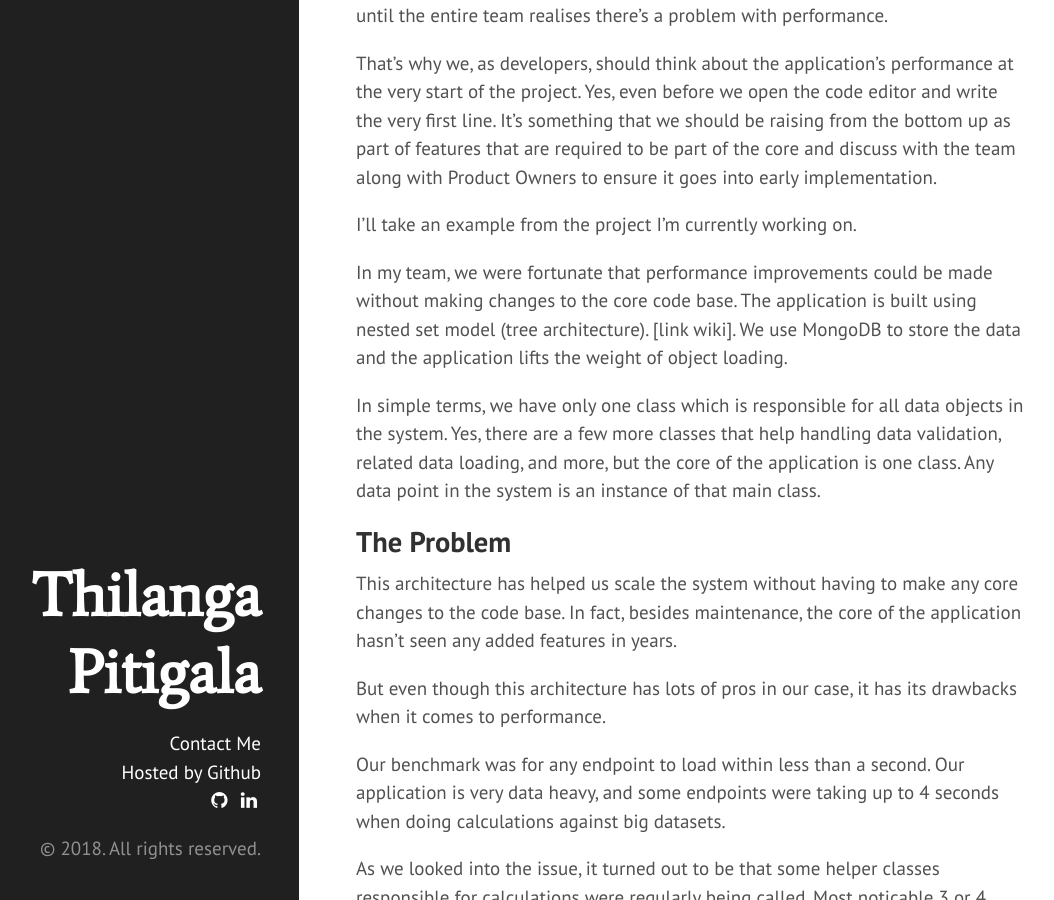
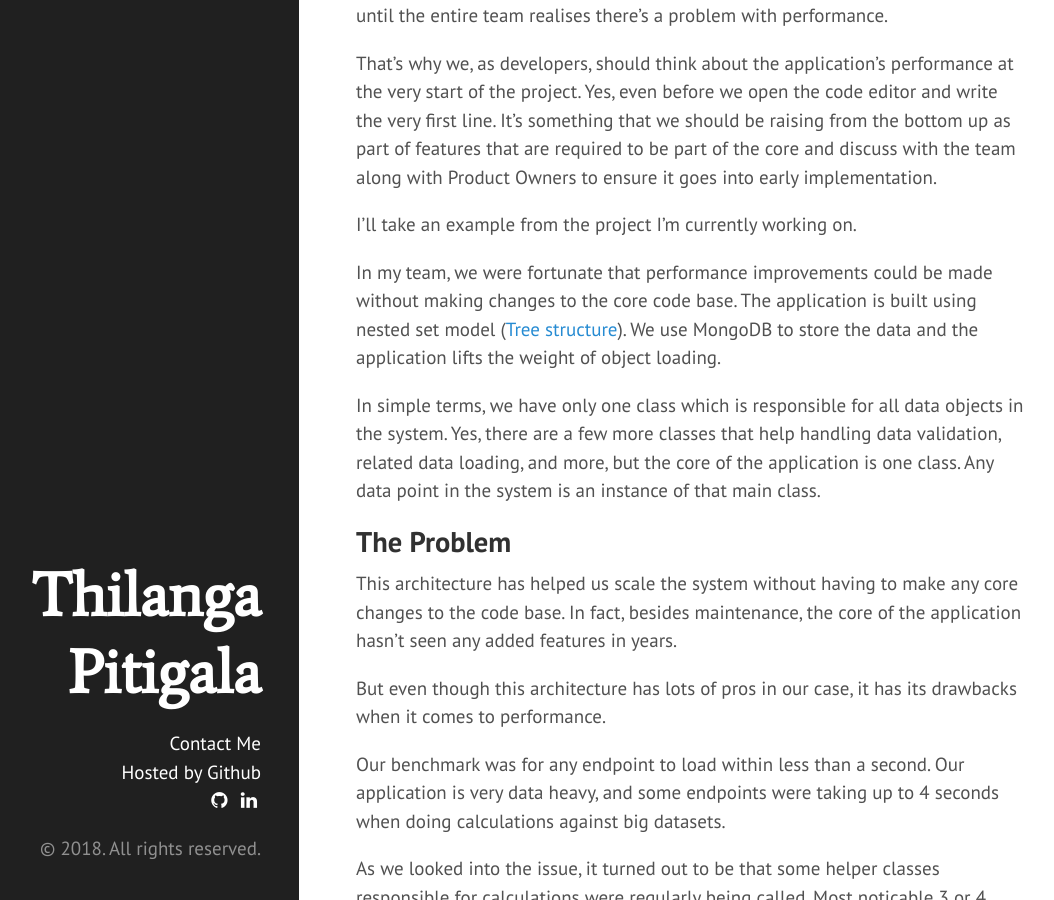
Before and after one commit to thilanga/thilanga.github.io, a Jekyll site: the page built from _posts/2018-09-01-how-to-boost-application-performance-without touching-the-core.md, in a window 1280 px wide and 900 px high, scrolled down 523 px. Shown: the whole window, without its empty margins (157-1211 px from the left). Built offline with Jekyll 4.4.1, drawn with Linux system fonts in a browser that asks for light colours; comment, search, counter and statistics services are not loaded; some of the changed text lies outside the part shown.

Commit message:
Update 2018-09-01-how-to-boost-application-performance-without touching-the-core.md

```diff
--- a/_posts/2018-09-01-how-to-boost-application-performance-without touching-the-core.md
+++ b/_posts/2018-09-01-how-to-boost-application-performance-without touching-the-core.md
@@ -26,7 +26,7 @@ goes into early implementation.
 I'll take an example from the project I'm currently working on.
 
 In my team, we were fortunate that performance improvements could be made without making changes to the core code base.
-The application is built using nested set model (tree architecture). [link wiki]. We use MongoDB to store the data and
+The application is built using nested set model ([Tree structure](https://en.wikipedia.org/wiki/Tree_structure){:target="_blank"}). We use MongoDB to store the data and
 the application lifts the weight of object loading.
 
 In simple terms, we have only one class which is responsible for all data objects in the system. Yes,
```
Also changed, not shown: other parts of _posts/2018-09-01-how-to-boost-application-performance-without touching-the-core.md (+1 -1 lines).
